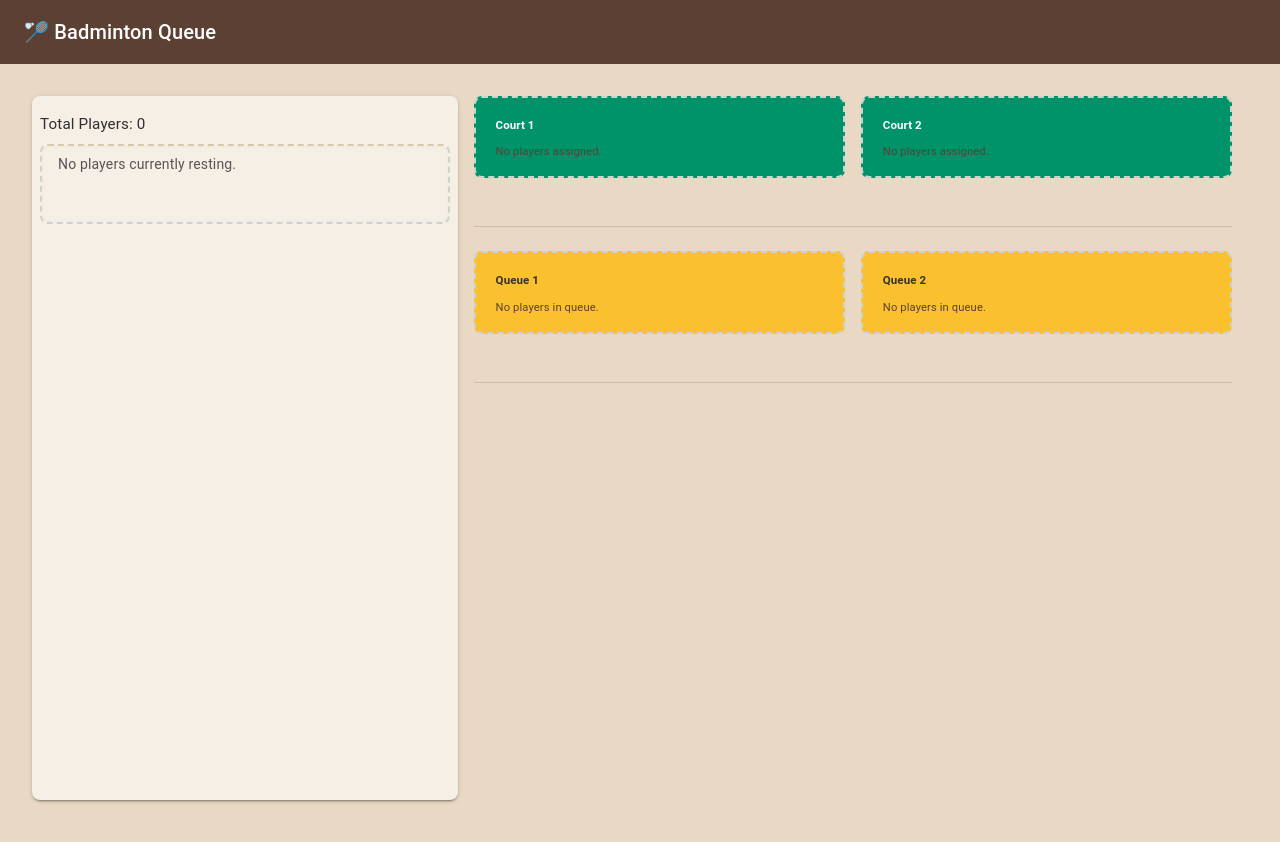
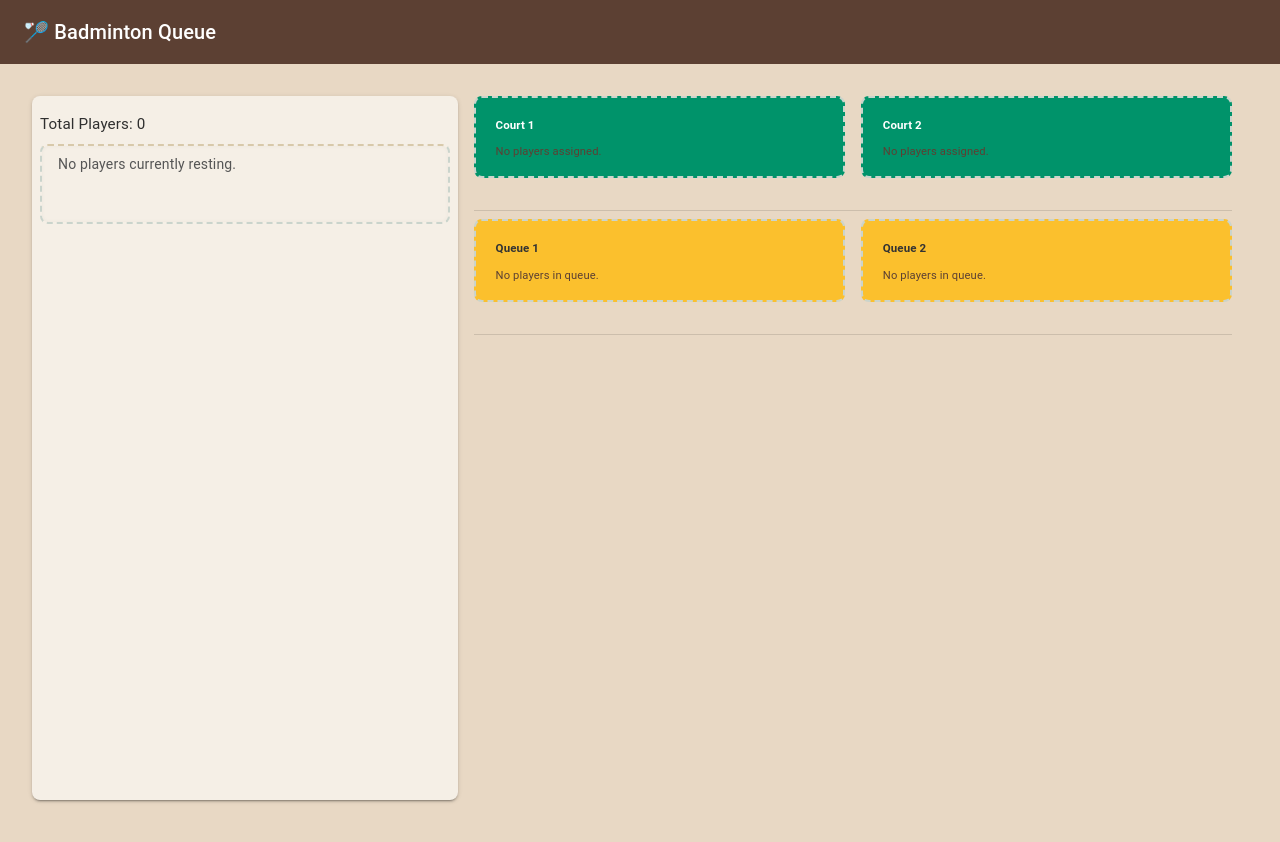
Before and after one commit to forbid1989/badminton-queue-app, a React (Create React App) app: page / in a window 1280 px wide. Shown: the top 842 px of the page. Built offline with nearby package versions, Linux system fonts and the light colour scheme; some icons are missing.

Commit message:
UI improvements

```diff
--- a/src/components/dashboard/Dashboard.tsx
+++ b/src/components/dashboard/Dashboard.tsx
@@ -110,7 +110,7 @@ const Dashboard: React.FC = () => {
           courtCount={state.courts.count}
         />
 
-        <Divider sx={{ my: 3 }} />
+        <Divider sx={{ my: 1 }} />
 
         {/* Queue Section */}
         <QueueZone
@@ -118,7 +118,7 @@ const Dashboard: React.FC = () => {
           courtCount={state.courts.count}
         />
 
-        <Divider sx={{ my: 3 }} />
+        <Divider sx={{ my: 1 }} />
 
         {/* Player Parser */}
         <PlayerParserForm open={openParser} onClose={() => setOpenParser(false)} />
```
